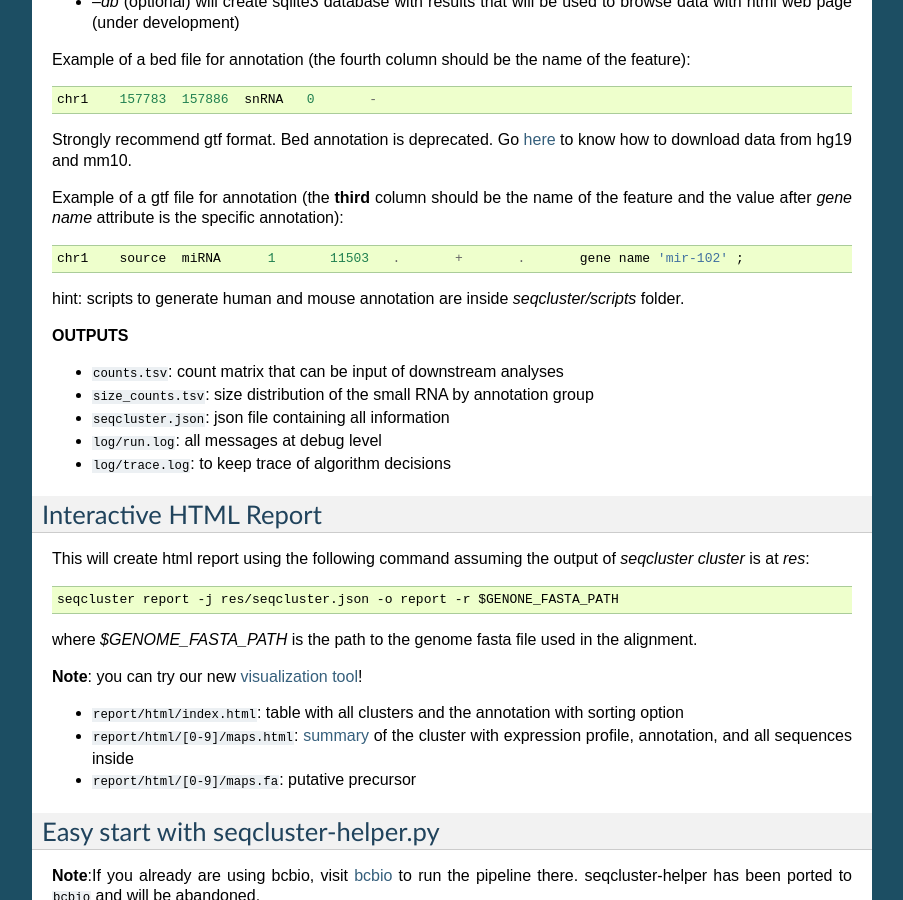
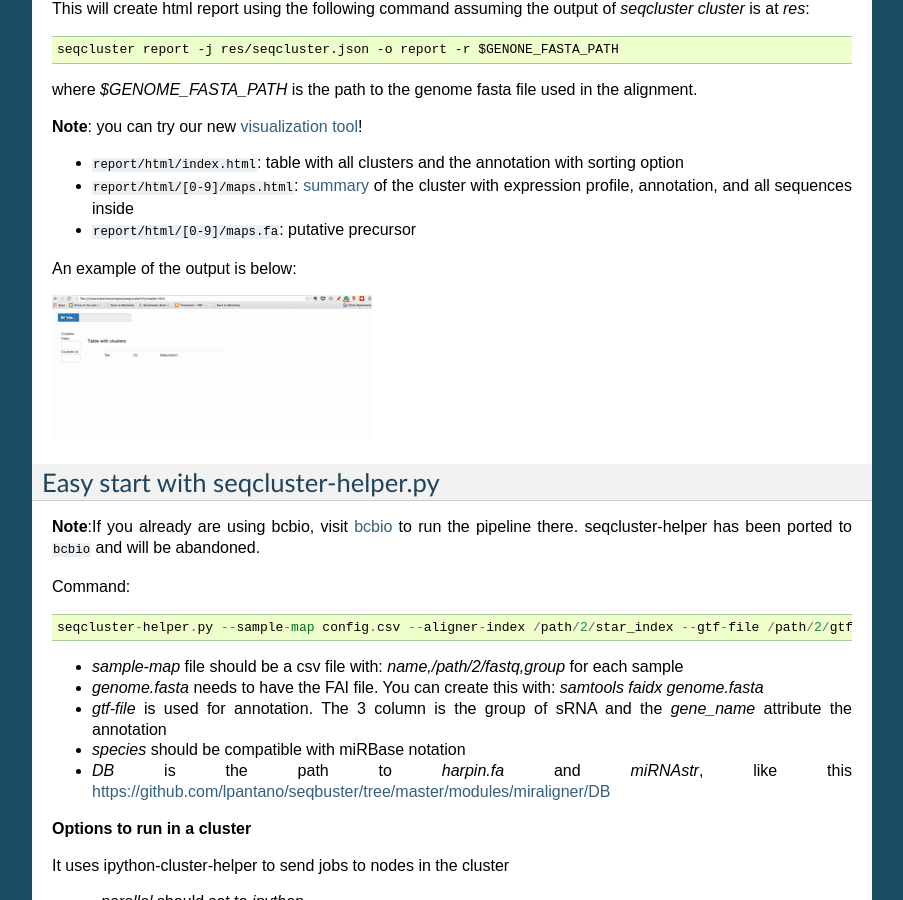
Before and after one commit to lpantano/seqcluster, a Sphinx documentation site: the page built from doc/source/getting_started.rst, in a window 1280 px wide and 900 px high, scrolled down 2220 px. Shown: the whole window, without its empty margins (198-1101 px from the left). Built offline with Sphinx 7.4.7, drawn with Linux system fonts in a browser that asks for light colours.

Commit message:
Update getting_started.rst

```diff
--- a/doc/source/getting_started.rst
+++ b/doc/source/getting_started.rst
@@ -15,6 +15,9 @@ clustering of small RNA sequences
 seqcluster generates a list of clusters of small RNA sequences, their genome location, their annotation and the abundance in all the sample of the project
 
 .. image:: seqcluster.png
+   :height: 200px
+   :width: 100px
+   :scale: 25%
 
 **REMOVE ADAPTER**
 
@@ -152,6 +155,10 @@ where `$GENOME_FASTA_PATH` is the path to the genome fasta file used in the alig
 
 .. _summary: https://rawgit.com/lpantano/seqcluster/master/data/examples_report/html/1/maps.html
 
+An example of the output is below:
+
+.. image:: https://rawgit.com/lpantano/seqcluster/master/doc/slides/seqclusterViz.gif
+
 Easy start with seqcluster-helper.py
 ------------------------------------
 
```
